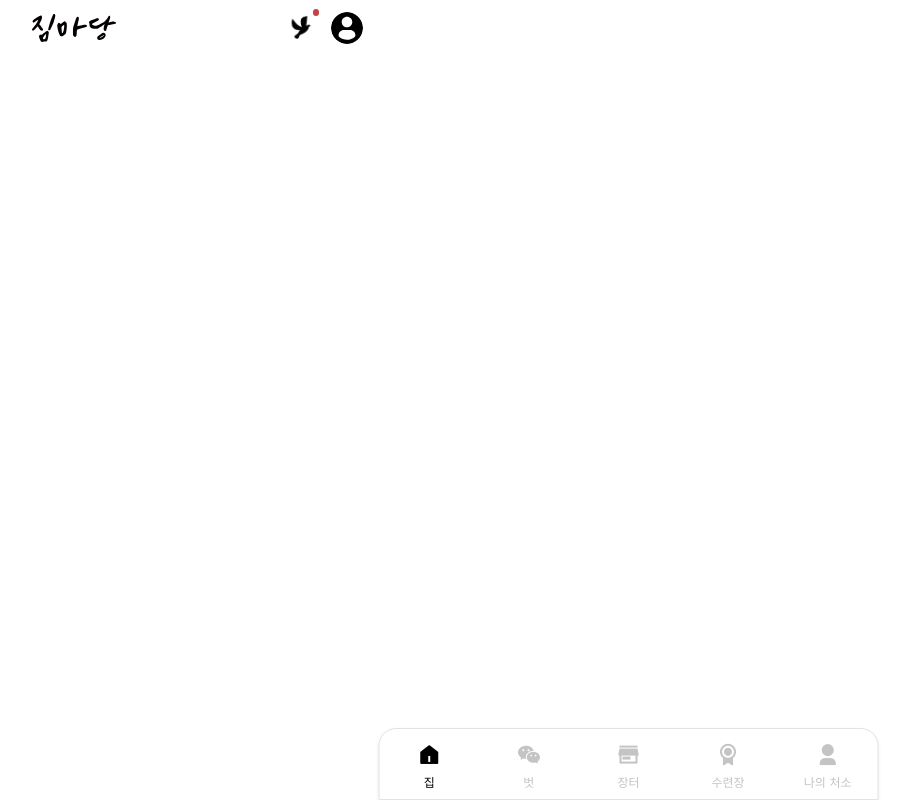
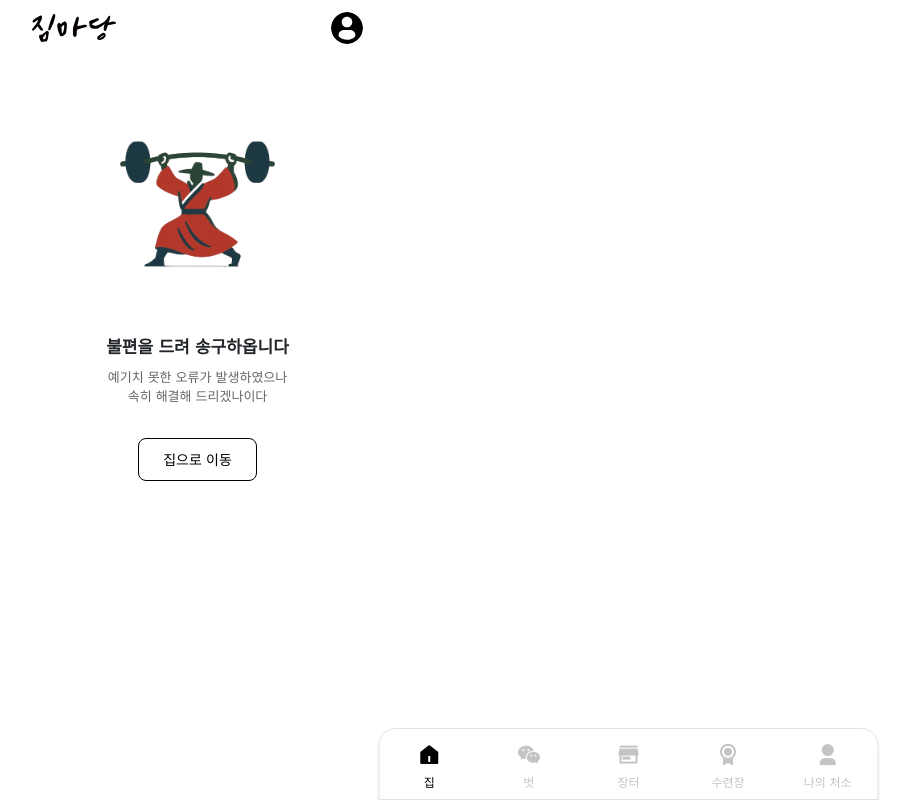
Before and after one commit to soi02/gymfrontend, a React (Vite) app: page / in a window 1280 px wide. Before the commit this address had no page. Shown: the whole page, without its empty margins (15-925 px from the left). Built offline with nearby package versions, Linux system fonts and the light colour scheme.

Commit message:
에러페이지 추가

```diff
--- a/src/App.jsx
+++ b/src/App.jsx
@@ -5,6 +5,7 @@ import TopHeader from './global/TopHeader'
 import WelcomePage from './global/WelcomePage'
 import LoginPage from './global/LoginPage'
 import RegisterPage from './global/RegisterPage'
+import ErrorPage from './global/ErrorPage'
 
 function App() {
 
@@ -20,6 +21,7 @@ function App() {
                 <Route path='/welcome' element={<WelcomePage />} />
                 <Route path='/register' element={<RegisterPage/>}/>
                 <Route path='/login' element={<LoginPage/>}/>
+                <Route path="*" element={<ErrorPage />} />
               </Route>
             </Routes>
 
--- /dev/null
+++ b/src/global/ErrorPage.jsx
@@ -0,0 +1,45 @@
+import { Link } from "react-router-dom";
+import errorImg from "../assets/img/error_img.png";
+
+export default function ErrorPage() {
+  return (
+    <div
+      style={{
+        textAlign: "center",
+        padding: "60px 20px",
+        maxWidth: "375px",
+        margin: "0 auto",
+      }}
+    >
+      <img
+        src={errorImg}
+        alt="에러 이미지"
+        style={{ width: "60%", marginBottom: "24px" }}
+      />
+
+      <div style={{ fontWeight: "bold", fontSize: "17px", marginBottom: "8px" }}>
+        불편을 드려 송구하옵니다
+      </div>
+
+      <div style={{ fontSize: "13px", color: "#666", marginBottom: "32px" }}>
+        예기치 못한 오류가 발생하였으나<br />
+        속히 해결해 드리겠나이다
+      </div>
+
+      <Link
+        to="/"
+        style={{
+          display: "inline-block",
+          padding: "10px 24px",
+          border: "1px solid #000",
+          borderRadius: "8px",
+          textDecoration: "none",
+          color: "#000",
+          fontSize: "14px",
+        }}
+      >
+        집으로 이동
+      </Link>
+    </div>
+  );
+}
--- a/src/global/TopHeader.jsx
+++ b/src/global/TopHeader.jsx
@@ -7,19 +7,18 @@ import birdImg from "../assets/img/bird.png";
 import { useState } from "react";
 
 export default function TopHeader() {
-//   const authInfo = useSelector((state) => state.auth);
+  const authInfo = useSelector((state) => state.auth);
   const dispatch = useDispatch();
 
-//   임시로 가짜 로그인 상태 삽입
-const fakeAuthInfo = {
-  isAuthenticated: true,
-  nickname: "훈민정음",
-  profileImage: null, // 필요시 커스텀 이미지도 지정 가능
-};
+// //   임시로 가짜 로그인 상태 삽입
+// const fakeAuthInfo = {
+//   isAuthenticated: true,
+//   nickname: "훈민정음",
+//   profileImage: null, // 필요시 커스텀 이미지도 지정 가능
+// };
 
-// 실제 authInfo 대신 사용
-// const authInfo = useSelector((state) => state.auth);
-const authInfo = fakeAuthInfo;
+// // 실제 authInfo 대신 사용
+// const authInfo = fakeAuthInfo;
 
 
     const [showPrompt, setShowPrompt] = useState(false);
@@ -138,7 +137,8 @@ const authInfo = fakeAuthInfo;
                 마음에 드는 수련을 시작해보시지요.
             </div>
             <Link
-                to="/user/board/login"
+                to="/login"
+                onClick={() => setShowPrompt(false)}
                 style={{
                 display: "inline-block",
                 padding: "10px 24px",
```
Also changed, not shown: src/assets/img/error_img.png (added).
